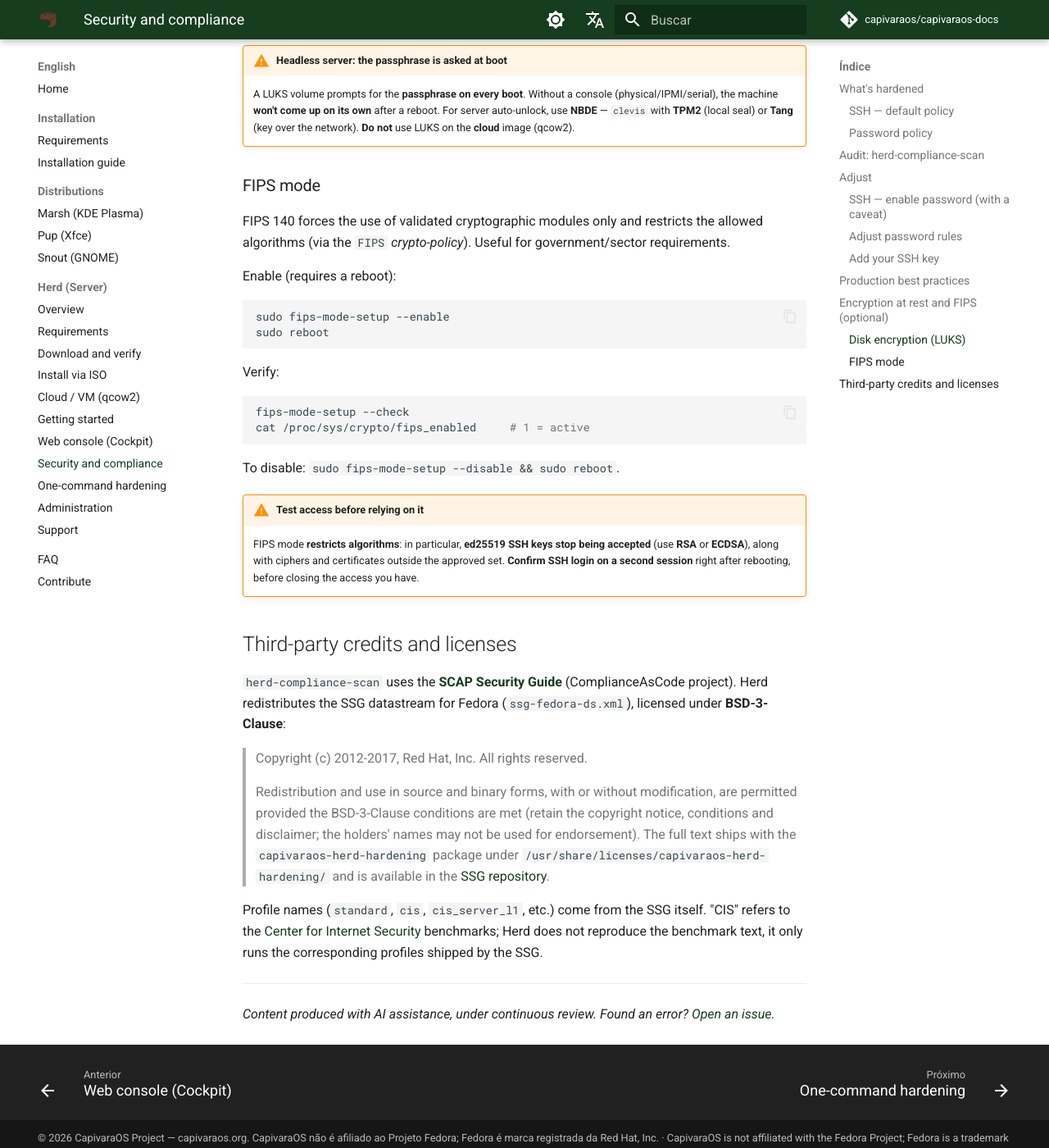
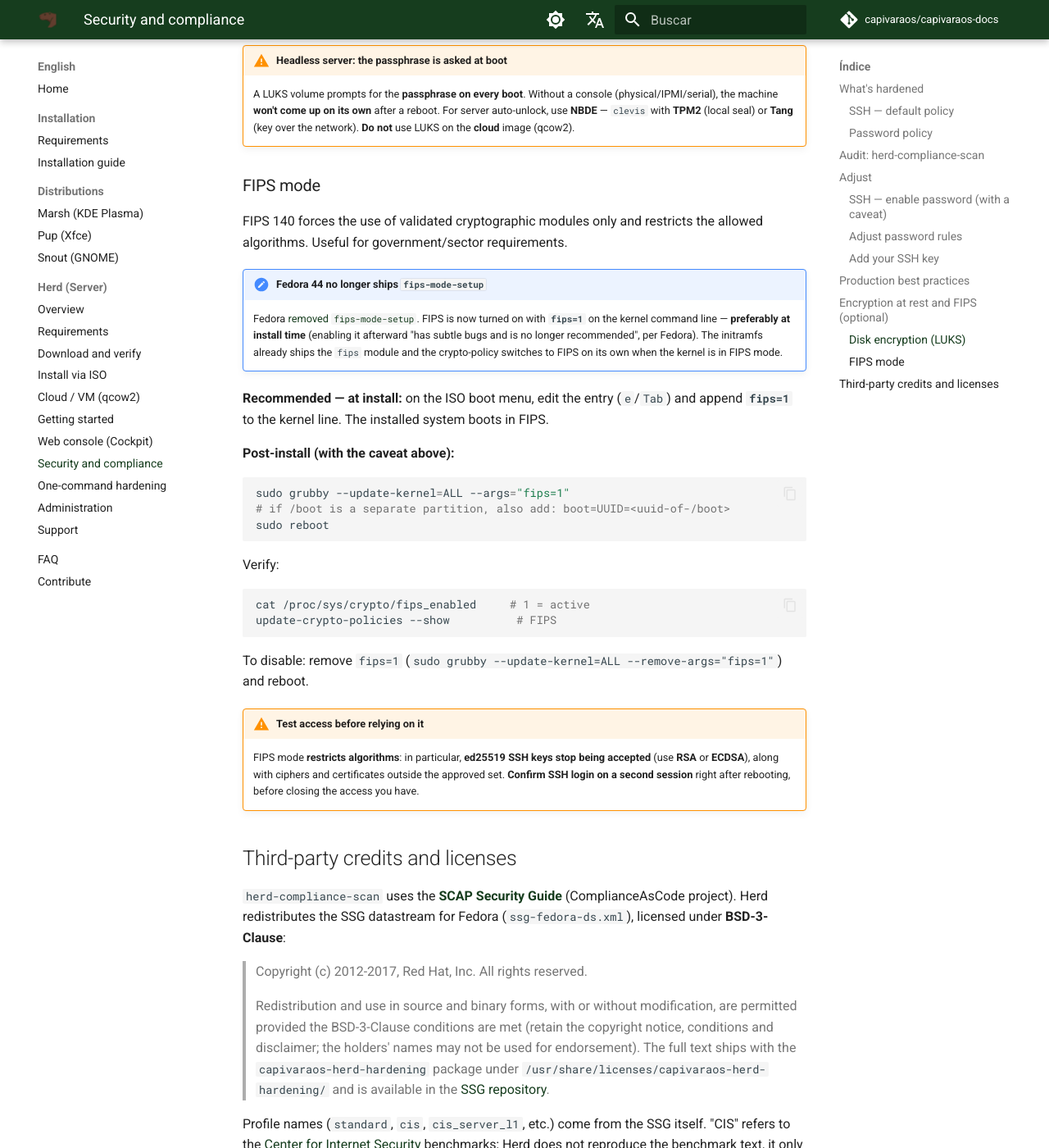
Before and after one commit to capivaraos/capivaraos-docs, an MkDocs documentation site: the page built from docs/en/herd/security.md, in a window 1280 px wide and 1400 px high, scrolled down 3839 px. Shown: the whole window at 82% size. Built offline with MkDocs 1.6.1 and Material for MkDocs 9.7.7, drawn with Linux system fonts in a browser that asks for light colours; comment, search, counter and statistics services are not loaded.

Commit message:
docs(herd): FIPS via fips=1 (Fedora 44 removeu fips-mode-setup)
Reescreve a secao Modo FIPS: Fedora 44 removeu o fips-mode-setup; FIPS agora e
fips=1 no kernel cmdline, de preferencia na instalacao (pos-instalacao tem bugs
sutis, por grubby, com ressalva). Verificacao por /proc/sys/crypto/fips_enabled
e update-crypto-policies --show. Branch herd-1.0.1-harden-docs.

````diff
--- a/docs/en/herd/security.md
+++ b/docs/en/herd/security.md
@@ -168,24 +168,36 @@
 ### FIPS mode
 
 FIPS 140 forces the use of validated cryptographic modules only and restricts the
-allowed algorithms (via the `FIPS` *crypto-policy*). Useful for
-government/sector requirements.
+allowed algorithms. Useful for government/sector requirements.
 
-Enable (requires a reboot):
+!!! note "Fedora 44 no longer ships `fips-mode-setup`"
+    Fedora [removed `fips-mode-setup`](https://fedoraproject.org/wiki/Changes/RemoveFipsModeSetup).
+    FIPS is now turned on with **`fips=1`** on the kernel command line —
+    **preferably at install time** (enabling it afterward "has subtle bugs and is
+    no longer recommended", per Fedora). The initramfs already ships the `fips`
+    module and the crypto-policy switches to FIPS on its own when the kernel is in
+    FIPS mode.
+
+**Recommended — at install:** on the ISO boot menu, edit the entry (`e`/`Tab`)
+and append **`fips=1`** to the kernel line. The installed system boots in FIPS.
+
+**Post-install (with the caveat above):**
 
 ```bash
-sudo fips-mode-setup --enable
+sudo grubby --update-kernel=ALL --args="fips=1"
+# if /boot is a separate partition, also add: boot=UUID=<uuid-of-/boot>
 sudo reboot
 ```
 
 Verify:
 
 ```bash
-fips-mode-setup --check
 cat /proc/sys/crypto/fips_enabled     # 1 = active
+update-crypto-policies --show          # FIPS
 ```
 
-To disable: `sudo fips-mode-setup --disable && sudo reboot`.
+To disable: remove `fips=1`
+(`sudo grubby --update-kernel=ALL --remove-args="fips=1"`) and reboot.
 
 !!! warning "Test access before relying on it"
     FIPS mode **restricts algorithms**: in particular, **ed25519 SSH keys stop
````
Also changed, not shown: docs/pt/herd/seguranca.md (+18 -6 lines).
